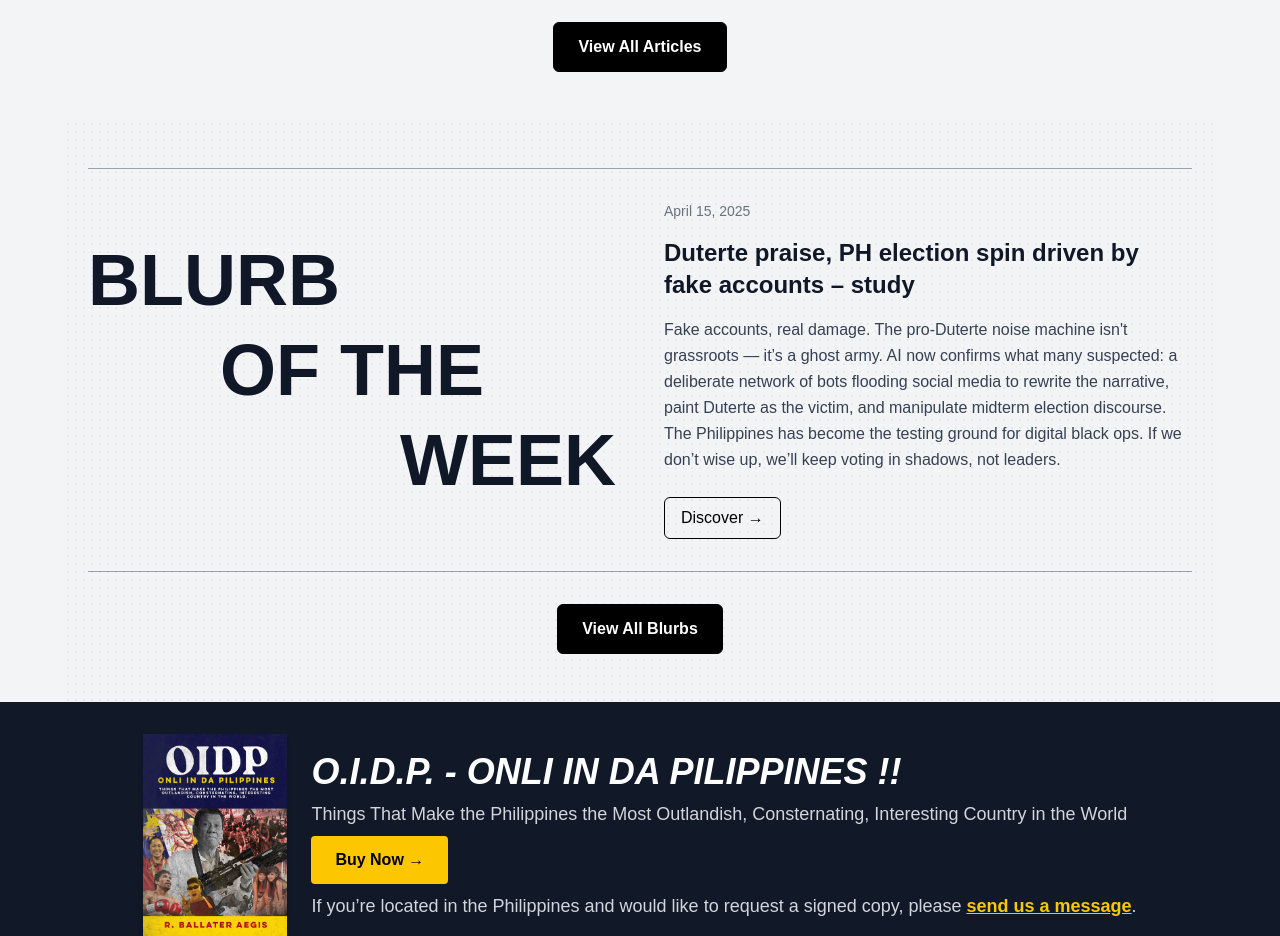
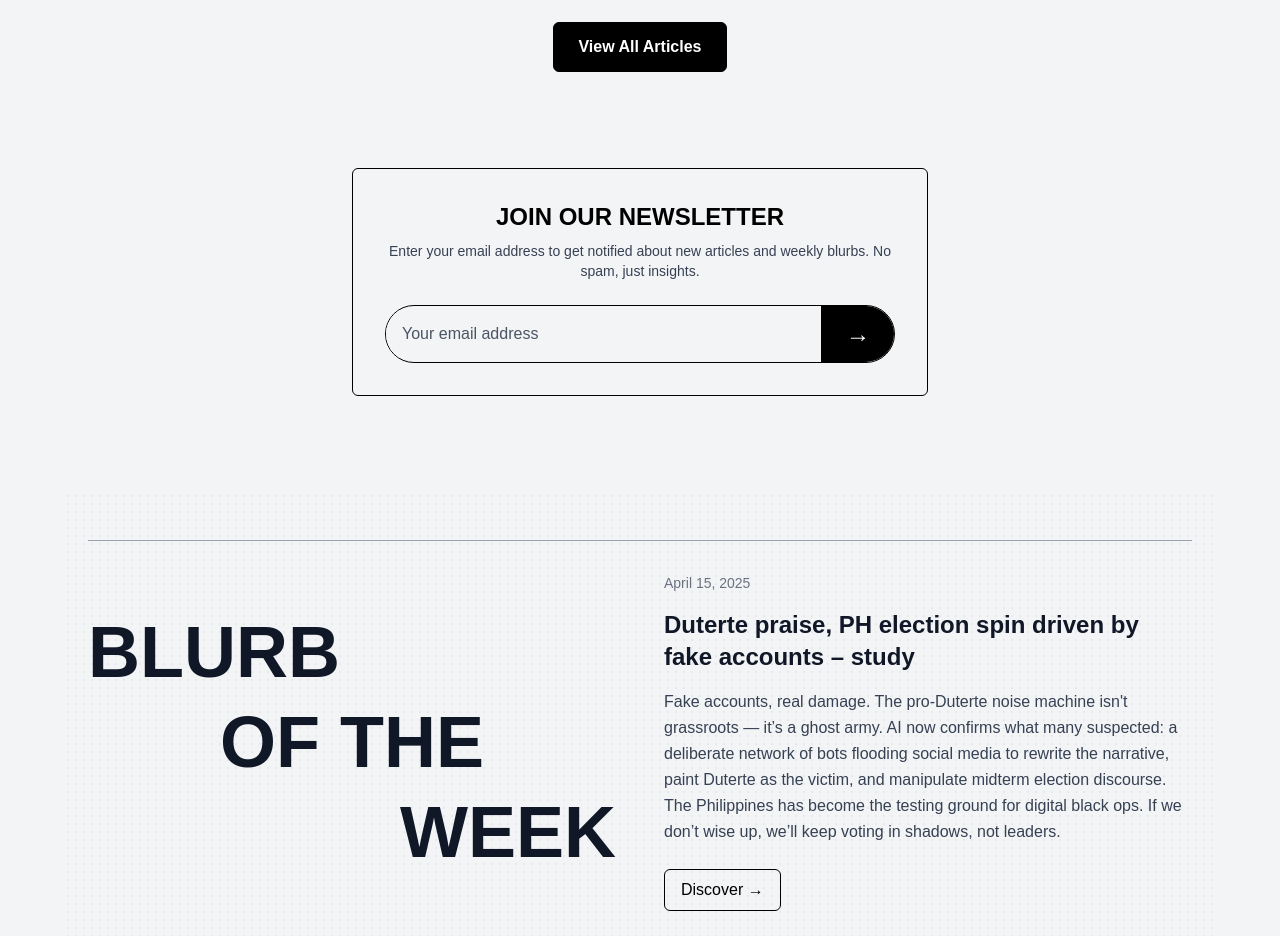
Before and after one commit to emmanagano/philippine-strategies, a Next.js app: page / in a window 1280 px wide. Shown: the part 2060-2996 px from the top of the page. Built offline with nearby package versions, Linux system fonts and the light colour scheme.

Commit message:
newsletter

```diff
--- a/src/app/page.tsx
+++ b/src/app/page.tsx
@@ -77,6 +77,35 @@ export default function Home() {
           </Link>
         </div>
       </section>
+      {/* Newsletter Subscription CTA */}
+      <div className="text-black py-8 px-4 sm:px-6 mt-4 mb-16">
+        <div className="max-w-xl mx-auto text-center border border-black rounded-md p-8">
+          <h3 className="text-2xl font-semibold mb-2">JOIN OUR NEWSLETTER</h3>
+          <p className="text-gray-700 mb-6 text-sm">
+            Enter your email address to get notified about new articles and
+            weekly blurbs. No spam, just insights.
+          </p>
+          <form
+            action="https://docs.google.com/forms/d/e/1FAIpQLSf7DzgU_43YsoUYfLDmhxBs34tU_ptsR0Wdgzse16yQeOwCHQ/formResponse"
+            method="POST"
+            className="flex items-center border border-black rounded-full overflow-hidden"
+          >
+            <input
+              type="email"
+              name="entry.1034807667"
+              required
+              placeholder="Your email address"
+              className="px-4 py-3 w-full bg-gray-100 text-black placeholder-gray-600 focus:outline-none"
+            />
+            <button
+              type="submit"
+              className="bg-black text-white text-2xl px-6 py-3 border-l border-black hover:bg-white hover:text-black hover:scale-[1.03] transition-all duration-200"
+            >
+              →
+            </button>
+          </form>
+        </div>
+      </div>
       {/* Blurbs Section */}
       {blurb && (
         <section className="relative max-w-6xl mx-auto py-12 px-6">
```
